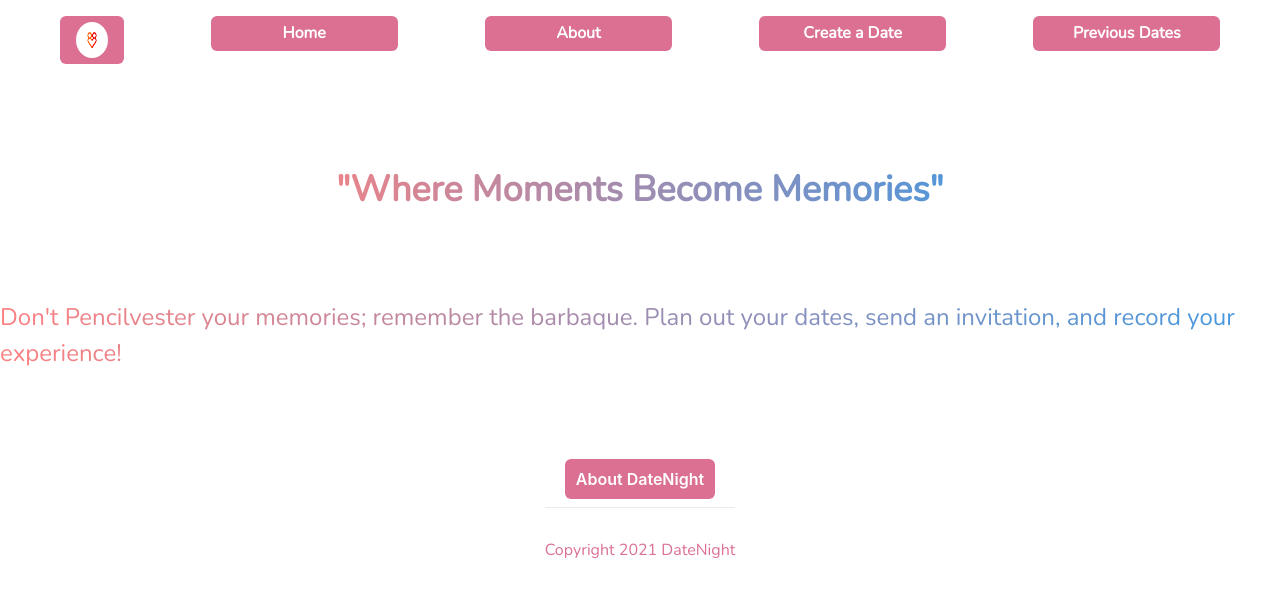
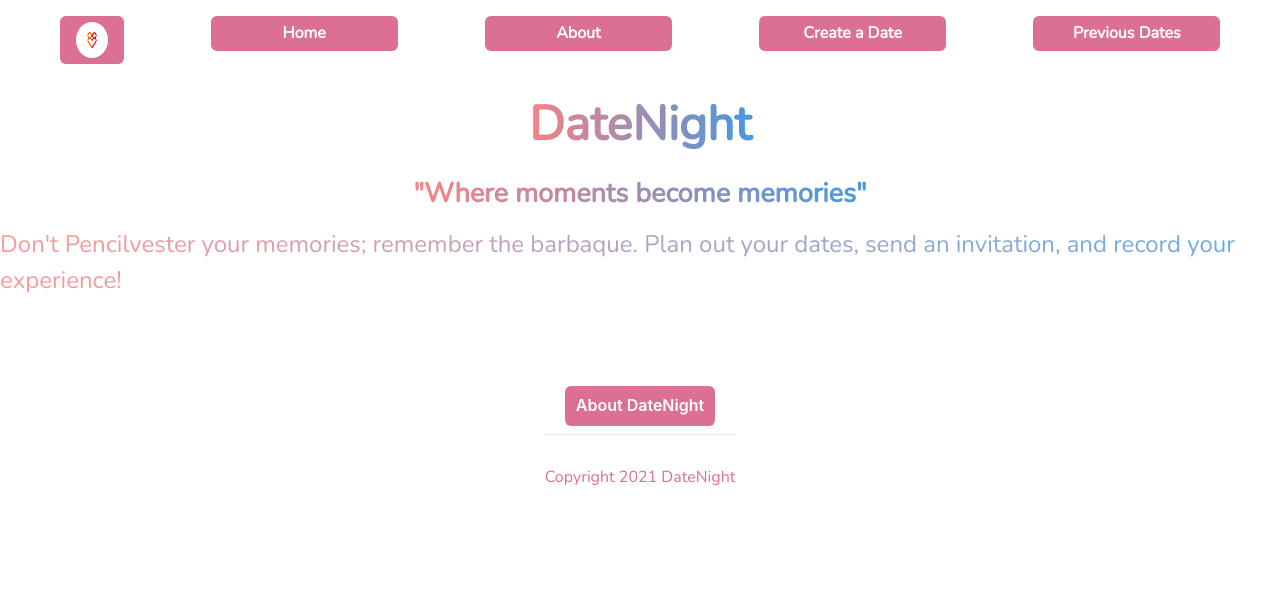
Before and after one commit to nme22/dateNight, a Next.js app in the folder datingapp/: page / in a window 1280 px wide. Shown: the top 596 px of the page. Built offline with nearby package versions, Linux system fonts and the light colour scheme.

Commit message:
some fade in effects for homepage

```diff
--- a/datingapp/pages/index.js
+++ b/datingapp/pages/index.js
@@ -21,18 +21,47 @@ export default function Home() {
           <title>DateNight | Home</title>
           <meta name="keywords" content="DateNight" />
         </Head>
-
+        <motion.div
+          initial={{ opacity: 0 }}
+          animate={{ opacity: 1 }}
+          transition={{ duration: 3 }}
+        >
           <Heading
+            fontSize={48}
             textColor="palevioletred"
-          p="20"
+            p="2"
             textAlign="center"
             fontFamily="Nunito"
             fontWeight="Bold"
             bgGradient="linear(to-r, red.300, blue.400 )"
             bgClip="text"
           >
-          "Where Moments Become Memories"{' '}
+            DateNight
           </Heading>
+        </motion.div>
+        <motion.div
+          initial={{ opacity: 0 }}
+          animate={{ opacity: 1 }}
+          transition={{ duration: 6 }}
+        >
+          <Heading
+            textColor="palevioletred"
+            p="2"
+            fontSize={27}
+            textAlign="center"
+            fontFamily="Nunito"
+            fontWeight="Bold"
+            bgGradient="linear(to-r, red.300, blue.400 )"
+            bgClip="text"
+          >
+            "Where moments become memories"
+          </Heading>
+        </motion.div>
+        <motion.div
+          initial={{ opacity: 0 }}
+          animate={{ opacity: 1 }}
+          transition={{ duration: 8 }}
+        >
           <Text
             fontFamily="Nunito"
             pb="20"
@@ -41,10 +70,10 @@ export default function Home() {
             bgClip="text"
             fontSize="2xl"
           >
-          Don't Pencilvester your memories; remember the barbaque. Plan out your
-          dates, send an invitation, and record your experience!{' '}
+            Don't Pencilvester your memories; remember the barbaque. Plan out
+            your dates, send an invitation, and record your experience!{' '}
           </Text>
-
+        </motion.div>
         <Link href="/About">
           <Button
             d="block"
--- a/datingapp/styles/globals.css
+++ b/datingapp/styles/globals.css
@@ -3,6 +3,12 @@
 body {
   background: lightgrey;
   color: black;
+  font-family: 'Nunito';
+}
+
+h1 {
+  font-size: 120px;
+  color: 'palevioletred';
   font-family: 'Nunito';
 }
 
```
Also changed, not shown: datingapp/pages/About.js (+3 -7 lines). Lines whose indentation alone changed are shown as unchanged.
